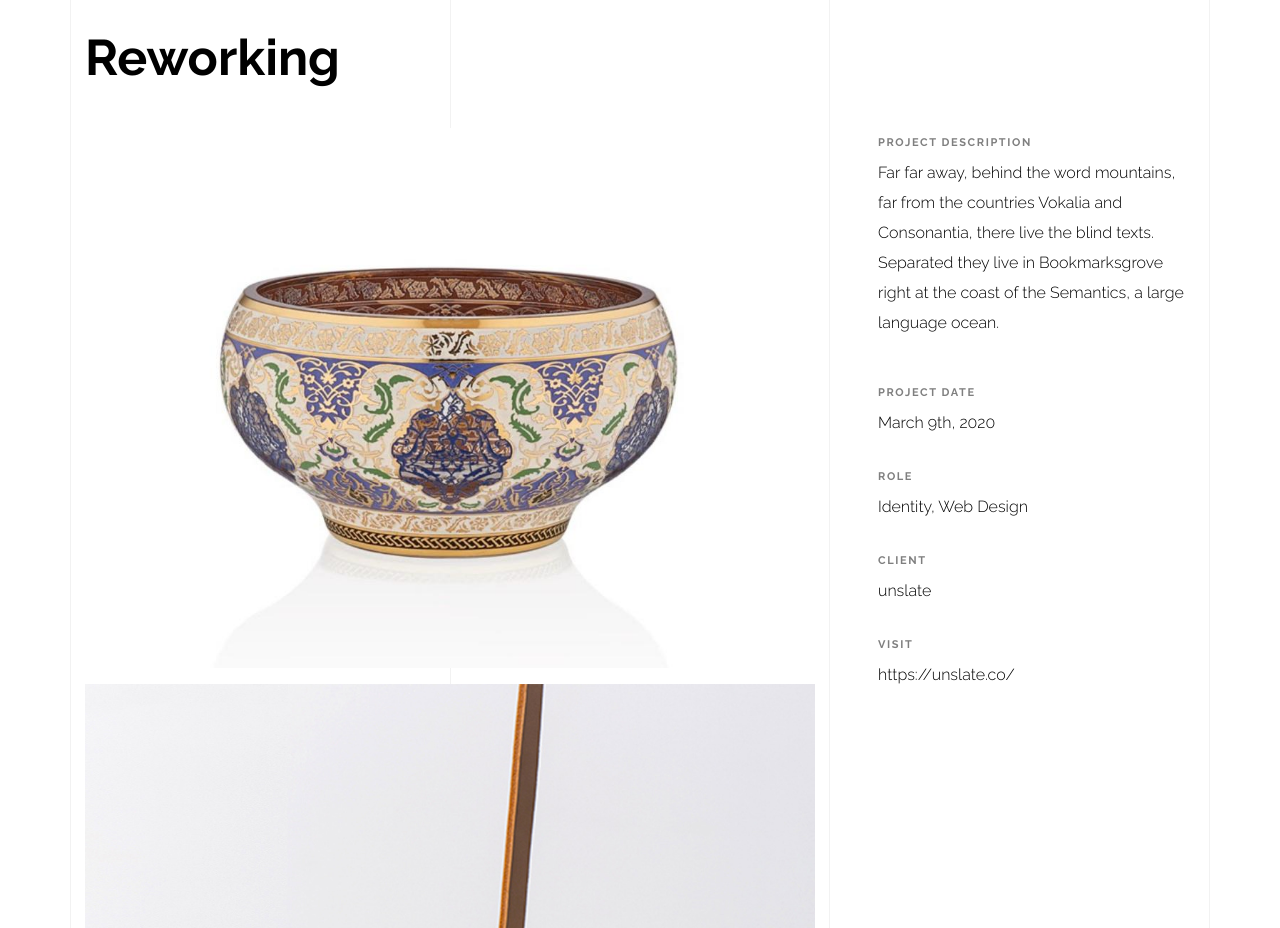
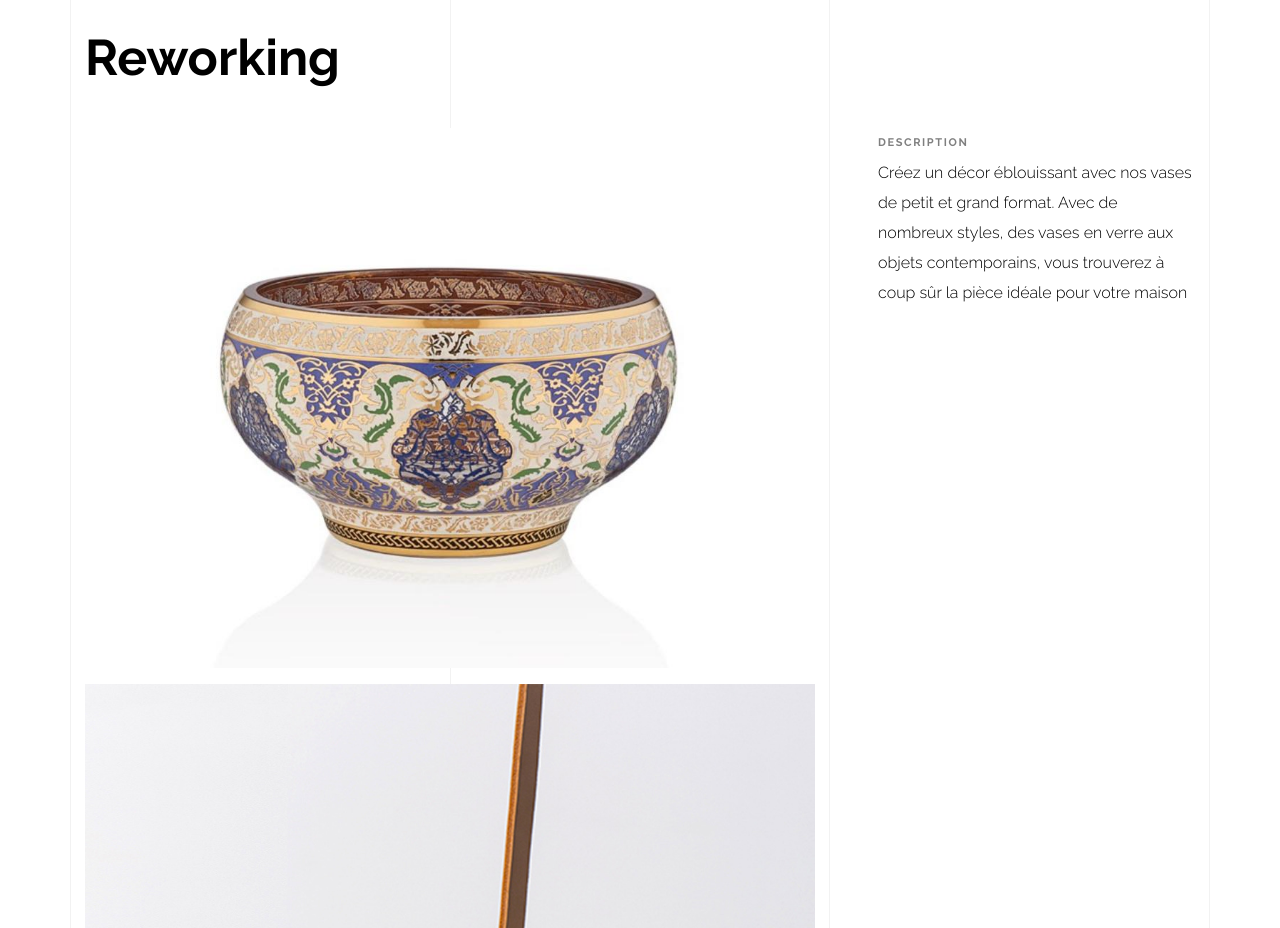
Before and after one commit to Skobraf/benchekroun, a plain HTML site: page light/portfolio-single-3.html in a window 1280 px wide. Shown: the part 860-1788 px from the top of the page. Drawn offline with Linux system fonts and the light colour scheme; files whose address does not match are found by name.

Commit message:
update description

```diff
--- a/light/portfolio-single-3.html
+++ b/light/portfolio-single-3.html
@@ -144,34 +144,34 @@
                     <div class="row">
                       <div class="col-md-12 mb-4">
                         <div class="detail-v1">
-                          <span class="detail-label">Project Description</span>
-                          <p>Far far away, behind the word mountains, far from the countries Vokalia and Consonantia, there live the blind texts. Separated they live in Bookmarksgrove right at the coast of the Semantics, a large language ocean.</p>
+                          <span class="detail-label">Description</span>
+                          <p>Créez un décor éblouissant avec nos vases de petit et grand format. Avec de nombreux styles, des vases en verre aux objets contemporains, vous trouverez à coup sûr la pièce idéale pour votre maison</p>
                         </div>
                       </div>
 
                       <div class="col-md-12 mb-4">
-                        <div class="detail-v1">
+                        <!-- <div class="detail-v1">
                           <span class="detail-label">Project Date</span>
                           <span class="detail-val">March 9th, 2020</span>
-                        </div>
+                        </div> -->
                       </div>
                       <div class="col-md-12 mb-4">
-                        <div class="detail-v1">
+                        <!-- <div class="detail-v1">
                           <span class="detail-label">Role</span>
                           <span class="detail-val"><a href="#">Identity</a>, <a href="#">Web Design</a></span>
-                        </div>
+                        </div> -->
                       </div>
                       <div class="col-md-12 mb-4">
-                        <div class="detail-v1">
+                        <!-- <div class="detail-v1">
                           <span class="detail-label">Client</span>
                           <span class="detail-val">unslate</span>
-                        </div>
+                        </div> -->
                       </div>
                       <div class="col-md-12 mb-4">
-                        <div class="detail-v1">
+                        <!-- <div class="detail-v1">
                           <span class="detail-label">Visit</span>
                           <span class="detail-val"><a href="#">https://unslate.co/</a></span>
-                        </div>
+                        </div> -->
                       </div>
                     </div>
                   </div>
```
